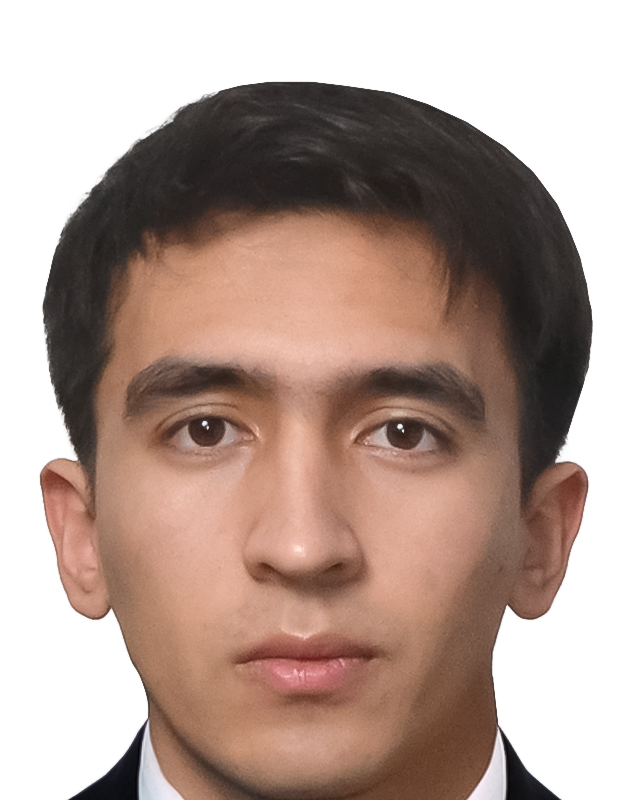
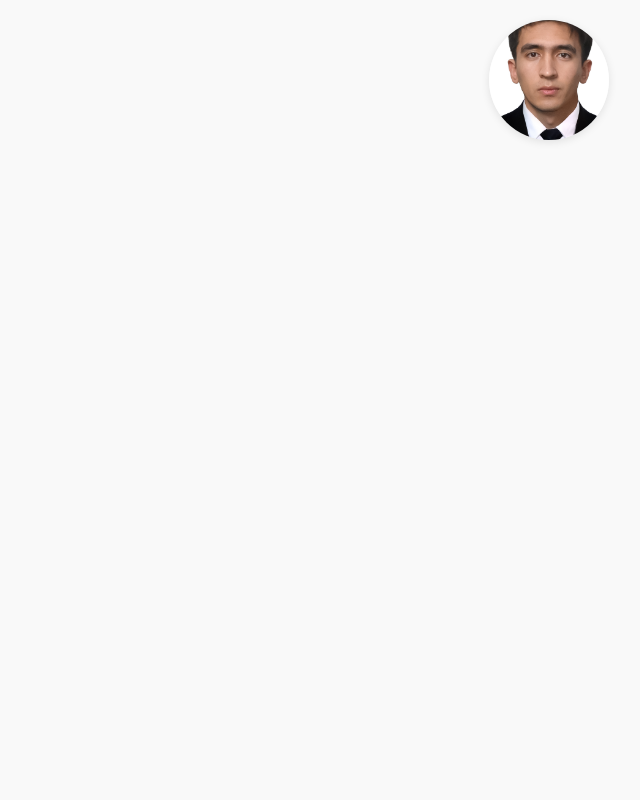
Before and after one commit to mxmthe/rsschool-cv, a plain HTML site: page index.html in a window 1280 px wide. Shown: the top 800 px of the page, without its empty margins (91-731 px from the left). Drawn offline with Linux system fonts and the light colour scheme.

```diff
--- a/index.html
+++ b/index.html
@@ -1,8 +1,10 @@
 <!DOCTYPE html>
 <html lang="en">
 <head>
+
   <meta charset="UTF-8">
   <meta name="viewport" content="width=device-width, initial-scale=1.0">
+  <link rel="stylesheet" href="style.css">
   <title>CV</title>
 </head>
 <body>
--- a/style.css
+++ b/style.css
@@ -41,3 +41,14 @@ button:hover {
   max-width: 960px;
   margin: 0 auto;
 }
+.profile-photo {
+  width: 120px;
+  height: 120px;
+  border-radius: 50%;
+  object-fit: cover;
+  margin-bottom: 20px;
+  display: block;
+  margin-left: auto;
+  margin-right: auto;
+  box-shadow: 0 2px 8px rgba(0,0,0,0.1);
+}
```
Also changed, not shown: 1 other file.
